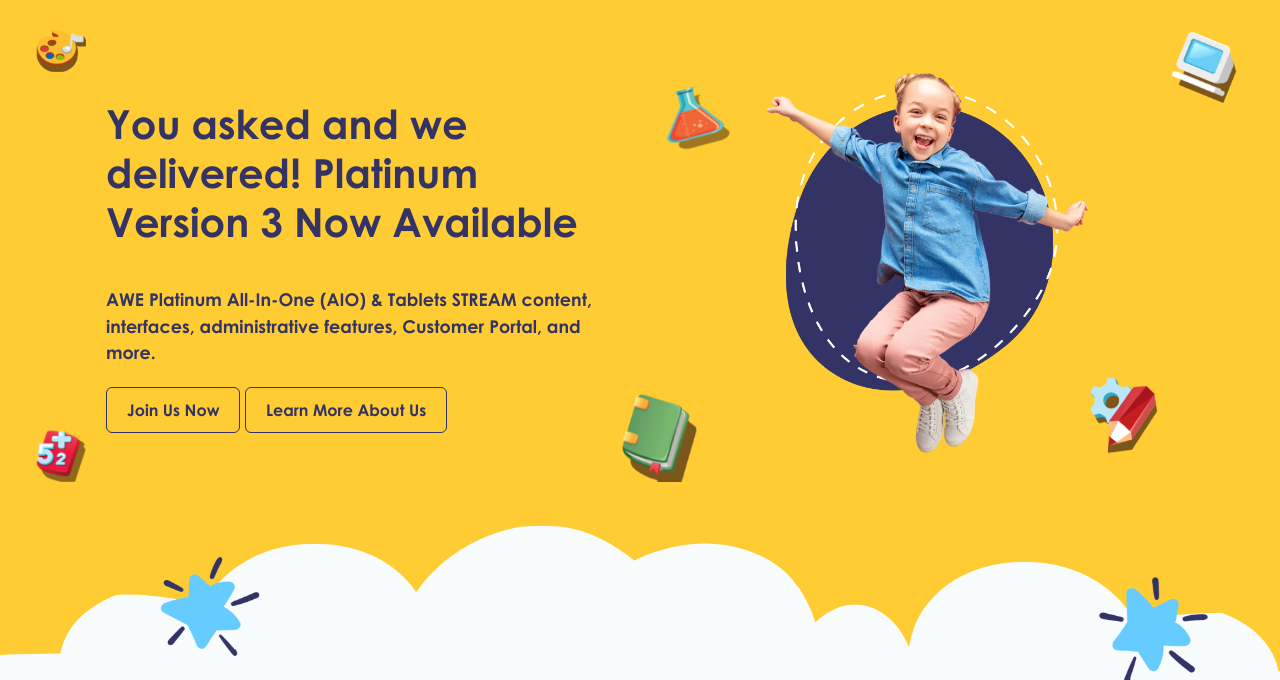
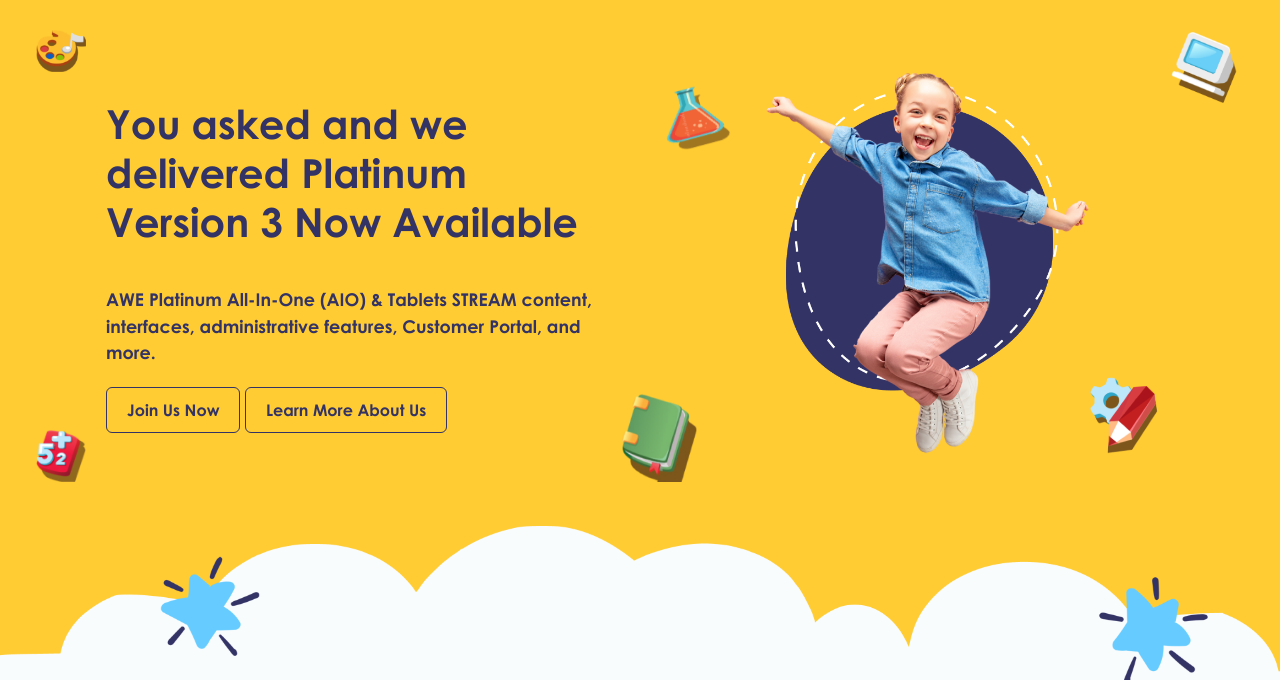
Before and after one commit to MHunainAslam/awelearning, a plain HTML site: page index.html in a window 1280 px wide. Shown: the part 99-779 px from the top of the page. Drawn offline with nearby package versions, Linux system fonts and the light colour scheme; files whose address does not match are found by name.

Commit message:
text change

```diff
--- a/index.html
+++ b/index.html
@@ -212,7 +212,7 @@
                     <img class="b-img-6" src="./assets/images/all/Group-8.png" alt="">
                     <div class="banner-div-left">
                         <p class="banner-heading p-4">
-                            You asked and we delivered!
+                            You asked and we delivered
                             Platinum Version 3 Now Available
 
                         </p>
```
